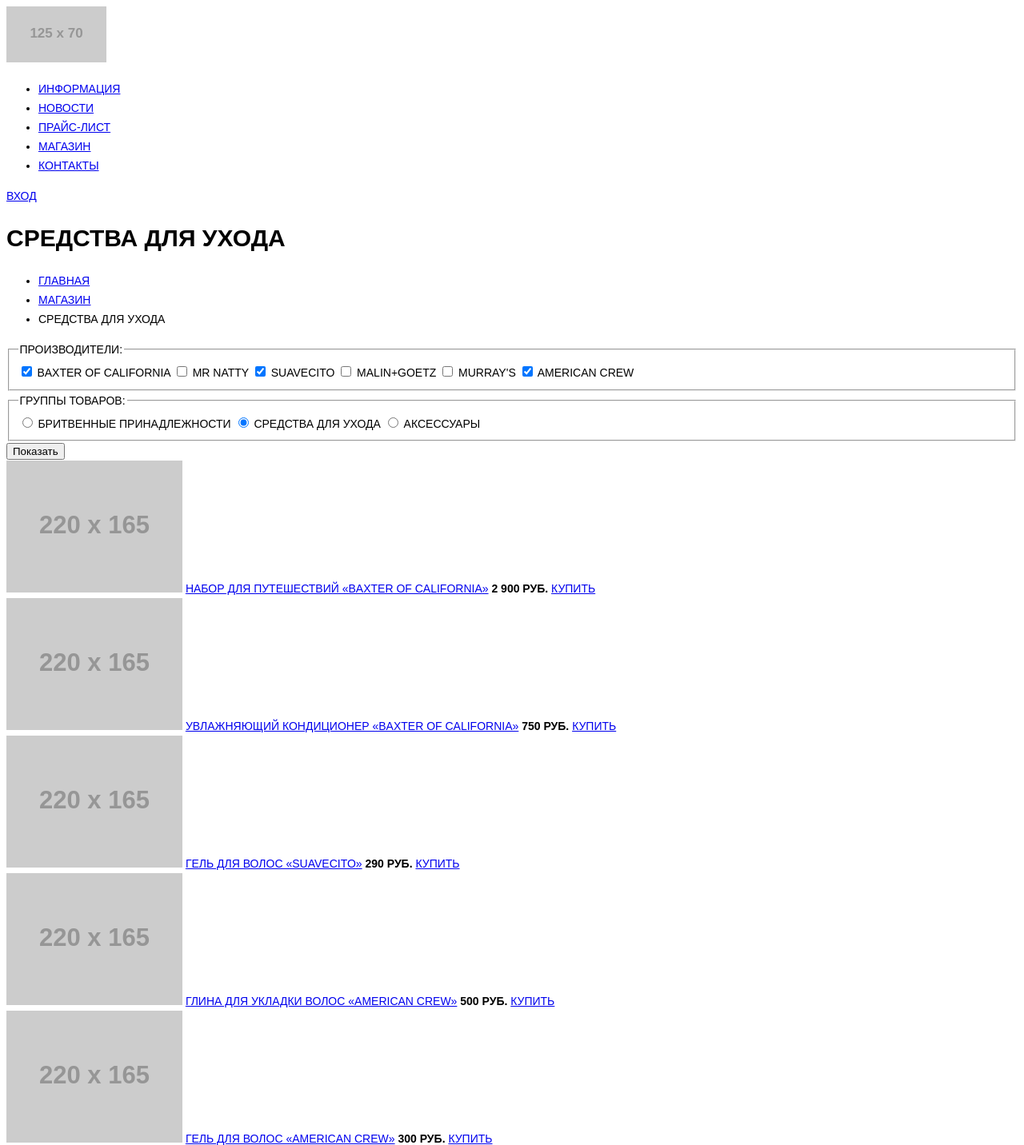
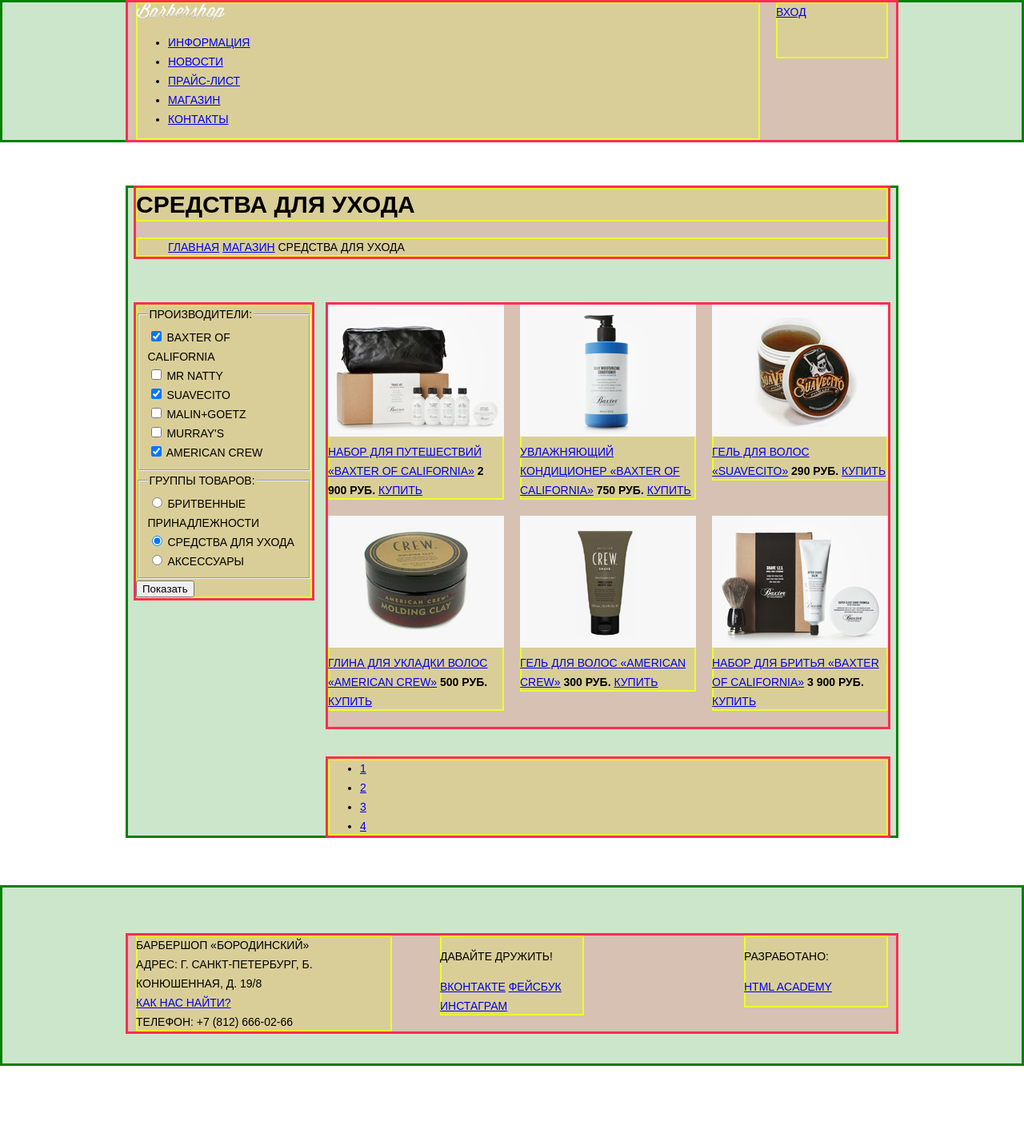
Before and after one commit to dawinn/273215-barbershop-old, a plain HTML site: page catalog.html in a window 1280 px wide. Shown: the top 1432 px of the page at 80% size. After the commit the page ends 1333 px from the top, so only its background shows below. Drawn offline with Linux system fonts and the light colour scheme; placeholder pictures from the web are drawn by us.

Commit message:
Создание сеток для внутренних страниц
Подвал полностью перенесен с демки,
В шапке только добавлен логотип согласно комментариям вебинара.

```diff
--- a/catalog.html
+++ b/catalog.html
@@ -7,13 +7,13 @@
   </head>
   <body>
     <header class="main-header">
-      <div class="container">
-        <div class="index-logo">
+      <div class="container clearfix">
+        <nav class="main-navigation">
+          <div class="logo">
             <a href="index.html">
-            <img src="http://placehold.it/125x70" width="125" height="70" alt="Барбершоп «Бородинский»">
+              <img src="img/logo.png" width="111" height="24" alt="Барбершоп «Бородинский»">
             </a>
           </div>
-        <nav class="main-navigation">
           <ul>
             <li>
               <a href="#">Информация</a>
@@ -38,6 +38,7 @@
       </div>
     </header>
     <main class="container">
+        <header class="content-header">
           <h1>Средства для ухода</h1>
           <nav class="breadcrumbs">
             <ul>
@@ -52,73 +53,98 @@
               </li>
             </ul>
           </nav>
+        </header>
+        <aside class="filter-widget">
           <form class="catalog-filters" action="" method="get">
             <fieldset>
               <legend>Производители:</legend>
+              <ul>
+                <li>
                   <input type="checkbox" name="producer[1]" id="producer-1" checked="checked">
                   <label for="producer-1">Baxter of California</label>
+                </li>
+                <li>
                   <input type="checkbox" name="producer[2]" id="producer-2" >
                   <label for="producer-2">Mr Natty</label>
+                </li>
+                <li>
                   <input type="checkbox" name="producer[3]" id="producer-3" checked="checked">
                   <label for="producer-3">Suavecito</label>
+                </li>
+                <li>
                   <input type="checkbox" name="producer[4]" id="producer-4" >
                   <label for="producer-4">Malin+Goetz</label>
+                </li>
+                <li>
                   <input type="checkbox" name="producer[5]" id="producer-5" >
                   <label for="producer-5">Murray's</label>
+                </li>
+                <li>
                   <input type="checkbox" name="producer[6]" id="producer-6" checked="checked">
                   <label for="producer-6">American Crew</label>
+                </li>
+              </ul>
             </fieldset>
             <fieldset>
               <legend>Группы товаров:</legend>
+              <ul>
+                <li>
                   <input type="radio" name="item-groups" id="item-groups-1" value="1">
                   <label for="item-groups-1">Бритвенные принадлежности</label>
+                </li>
+                <li>
                   <input type="radio" name="item-groups" id="item-groups-2" value="2" checked="checked">
                   <label for="item-groups-2">Средства для ухода</label>
+                </li>
+                <li>
                   <input type="radio" name="item-groups" id="item-groups-3" value="3">
                   <label for="item-groups-3">Аксессуары</label>
+                </li>
+              </ul>
             </fieldset>
             <button type="submit">Показать</button>
           </form>
-      <div class="catalog-list">
+        </aside>
+        <section class="catalog-list">
           <section class="catalog-item">
-          <img src="http://placehold.it/220x165" width="220" height="165" alt="Набор для путешествий  «Baxter of California»" >
+            <img src="img/goods-1.jpg" width="220" height="165" alt="Набор для путешествий  «Baxter of California»" >
             <a href="catalog-item.html">Набор для путешествий  «Baxter of California»</a>
             <b class="item-price">2 900 руб.</b>
             <a class="btn-buy" href="#">Купить</a>
           </section>
           <section class="catalog-item">
-          <img src="http://placehold.it/220x165" width="220" height="165" alt="Увлажняющий кондиционер  «Baxter of California»" >
+            <img src="img/goods-2.jpg" width="220" height="165" alt="Увлажняющий кондиционер  «Baxter of California»" >
             <a href="#">Увлажняющий кондиционер  «Baxter of California»</a>
             <b class="item-price">750 руб.</b>
             <a class="btn-buy" href="#">Купить</a>
           </section>
           <section class="catalog-item">
-          <img src="http://placehold.it/220x165" width="220" height="165" alt="Гель для волос «SUAVECITO»" >
+            <img src="img/goods-3.jpg" width="220" height="165" alt="Гель для волос «SUAVECITO»" >
             <a href="#">Гель для волос «SUAVECITO»</a>
             <b class="item-price">290 руб.</b>
             <a class="btn-buy" href="#">Купить</a>
           </section>
           <section class="catalog-item">
-          <img src="http://placehold.it/220x165" width="220" height="165" alt="Глина для укладки волос  «American crew»" >
+            <img src="img/goods-4.jpg" width="220" height="165" alt="Глина для укладки волос  «American crew»" >
             <a href="#">Глина для укладки волос  «American crew»</a>
             <b class="item-price">500 руб.</b>
             <a class="btn-buy" href="#">Купить</a>
           </section>
           <section class="catalog-item">
-          <img src="http://placehold.it/220x165" width="220" height="165" alt="Гель для волос «AMERICAN CREW»" >
+            <img src="img/goods-5.jpg" width="220" height="165" alt="Гель для волос «AMERICAN CREW»" >
             <a href="#">Гель для волос «AMERICAN CREW»</a>
             <b class="item-price">300 руб.</b>
             <a class="btn-buy" href="#">Купить</a>
           </section>
           <section class="catalog-item">
-          <img src="http://placehold.it/220x165" width="220" height="165" alt="Набор для бритья «Baxter of California»" >
+            <img src="img/goods-6.jpg" width="220" height="165" alt="Набор для бритья «Baxter of California»" >
             <a href="#">Набор для бритья «Baxter of California»</a>
             <b class="item-price">3 900 руб.</b>
             <a class="btn-buy" href="#">Купить</a>
           </section>
-      </div>
-      <nav class="pagination">
-        <ul>
+        </section>
+        <footer class="content-footer">
+          <ul class="pagination">
             <li>
               <a href="#">1</a>
             </li>
@@ -132,10 +158,10 @@
               <a href="#">4</a>
             </li>
           </ul>
-      </nav>
+        </footer>
     </main>
     <footer class="main-footer">
-      <div class="container">
+      <div class="container clearfix">
         <section class="footer-contacts">
           Барбершоп «Бородинский»<br>
           Адрес: г. Санкт-Петербург, Б. Конюшенная, д. 19/8<br>
--- a/css/style.css
+++ b/css/style.css
@@ -1,4 +1,9 @@
+html,
 body {
+  min-width: 1122px;
+  margin: 0;
+  padding: 0;
+
   font-size: 14px;
   line-height: 24px;
   color: #000000;
@@ -10,7 +15,328 @@ h1,h2 {
   font-size: 30px;
   line-height: 42px;
 }
+
 h3 {
   font-size: 24px;
   line-height: 30px;
 }
+
+.clearfix::after {
+  content: "";
+
+  display: table;
+  clear: both;
+}
+
+.container {
+  width: 940px;
+  margin: 0 auto;
+  padding: 0 10px;
+}
+
+.main-header {
+  margin-bottom: 60px;
+}
+
+.main-navigation {
+  float: left;
+  width: 780px;
+  min-height: 70px;
+}
+
+.user-block {
+  float: right;
+  width: 140px;
+  min-height: 70px;
+}
+
+.index-logo {
+  width: 368px;
+  min-height: 204px;
+  margin-right: auto;
+  margin-left: auto;
+  margin-bottom: 25px;
+}
+
+.features {
+  margin-bottom: 80px;
+}
+
+.features-item {
+  float: left;
+  width: 300px;
+  min-height: 175px;
+  margin-right: 20px;
+}
+
+.features-item:last-child {
+  margin-right: 0;
+}
+
+.index-content {
+  margin-bottom: 35px;
+  padding: 50px 80px;
+}
+
+.index-content-left {
+  float: left;
+  width: 380px;
+  min-height: 330px;
+}
+
+.index-content-right {
+  float: right;
+  width: 300px;
+  min-height: 330px;
+}
+
+.main-footer {
+  margin-top: 65px;
+  padding-top: 60px;
+  padding-bottom: 40px;
+}
+
+.footer-contacts {
+  float: left;
+  width: 320px;
+  margin-right: 60px;
+  min-height: 90px;
+}
+
+.footer-social {
+  float: left;
+  width: 180px;
+  min-height: 90px;
+}
+
+.footer-copyright {
+  float: right;
+  width: 180px;
+  min-height: 90px;
+}
+
+/*===========================================================
+Общее для внутненних страниц
+============================================================*/
+.logo {
+  width: 111px;
+  height: 24px;
+}
+.content-header {
+  min-height: 70px;
+  width:auto;
+  margin-bottom: 60px;
+
+}
+
+.breadcrumbs ul {
+  margin: 0;
+  list-style: none;
+}
+
+.breadcrumbs li {
+  display: inline-block;
+}
+/*===========================================================
+ Страницы каталога
+============================================================*/
+
+.filter-widget {
+  float:left;
+  width: 220px;
+  margin-right: 20px;
+  margin-bottom: 40px;
+}
+.filter-widget ul {
+  margin: 0;
+  padding: 0;
+  list-style: none;
+}
+.catalog-list {
+  float: right;
+  width: 700px;
+  margin-bottom: 40px;
+  font-size: 0;
+}
+.catalog-item{
+  display: inline-block;
+  vertical-align: top;
+  width: 220px;
+  margin-bottom: 20px;
+  margin-right: 20px;
+  margin-left: 0;
+  padding:0;
+  font-size: 14px;
+}
+.catalog-item:nth-child(3n){
+  margin-right:0;
+}
+.content-footer {
+  float: none;
+  clear: both;
+  margin-bottom: 50px;
+  margin-left: 240px;
+}
+
+/*===========================================================
+Страница товара
+============================================================*/
+.item-gallery {
+  float: left;
+  width: 460px;
+}
+
+.gallery-toggles{
+  margin: 0;
+  padding: 0;
+  list-style: none;
+}
+
+.gallery-toggles li{
+  display: inline-block;
+}
+
+.item-description {
+  float: right;
+  width: 460px;
+}
+
+
+/*===========================================================
+ Системное оформление - не изменять взято из демки вебинара
+============================================================*/
+
+body {
+  padding: 3px;
+}
+
+body > *,
+body > * > *,
+body > * > * > * {
+  position: relative;
+}
+
+body > *::before,
+body > * > *::before,
+body > * > * > *::before {
+  display: none;
+}
+
+body > *::before {
+  top: -3px;
+  left: -3px;
+}
+
+body > * > *::before {
+  top: -3px;
+  left: -3px;
+}
+
+body > * > * > *::before {
+  top: 0;
+  left: 0;
+}
+
+body > * {
+  background: rgba(0, 128, 0, 0.2);
+  box-shadow: 0 0 0 3px green;
+}
+
+body > *::before {
+  color: white;
+
+  background: green;
+}
+
+body > * > * {
+  background: rgba(255, 45, 82, 0.2);
+  box-shadow: 0 0 0 3px rgb(255, 45, 82);
+}
+
+body > * > *::before {
+  color: white;
+
+  background: rgb(255, 45, 82);
+}
+
+body > * > * > * {
+  background: rgba(234, 255, 45, 0.2);
+  box-shadow: inset 0 0 0 2px rgb(234, 255, 45);
+
+}
+
+body > * > * > *::before {
+  color: black;
+
+  background: rgb(234, 255, 45);
+}
+
+.main-header::before {
+  content: ".main-header";
+}
+
+.container::before {
+  content: ".container";
+}
+
+.main-header .container::before {
+  top: auto;
+  bottom: -28px;
+}
+
+.main-navigation::before {
+  content: ".main-navigation";
+}
+
+.user-block::before {
+  content: ".user-block";
+}
+
+.index-logo::before {
+  content: ".index-logo";
+}
+
+.features::before {
+  content: ".features";
+  top: -28px;
+}
+
+.features-item::before {
+  content: ".features-item";
+}
+
+.index-content::before {
+  content: ".index-content";
+}
+
+.index-content-left::before {
+  content: ".index-content-left";
+  left: auto;
+  right: 0;
+}
+
+.index-content-right::before {
+  content: ".index-content-right";
+  left: auto;
+  right: 0;
+}
+
+.main-footer::before {
+  content: ".main-footer";
+}
+
+.main-footer .container::before {
+  top: -28px;
+}
+
+.footer-contacts::before {
+  content: ".footer-contacts";
+}
+
+.footer-social::before {
+  content: ".footer-social";
+}
+
+.footer-copyright::before {
+  content: ".footer-copyright";
+}
```
Also changed, not shown: catalog-item.html (+15 -11 lines), 1 other file. Lines whose indentation alone changed are shown as unchanged.
